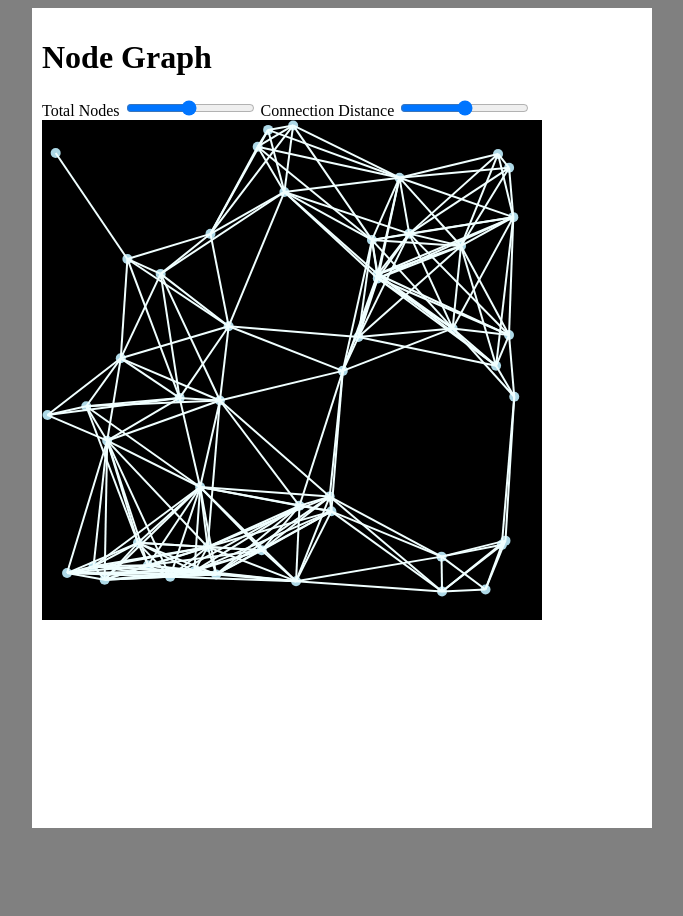
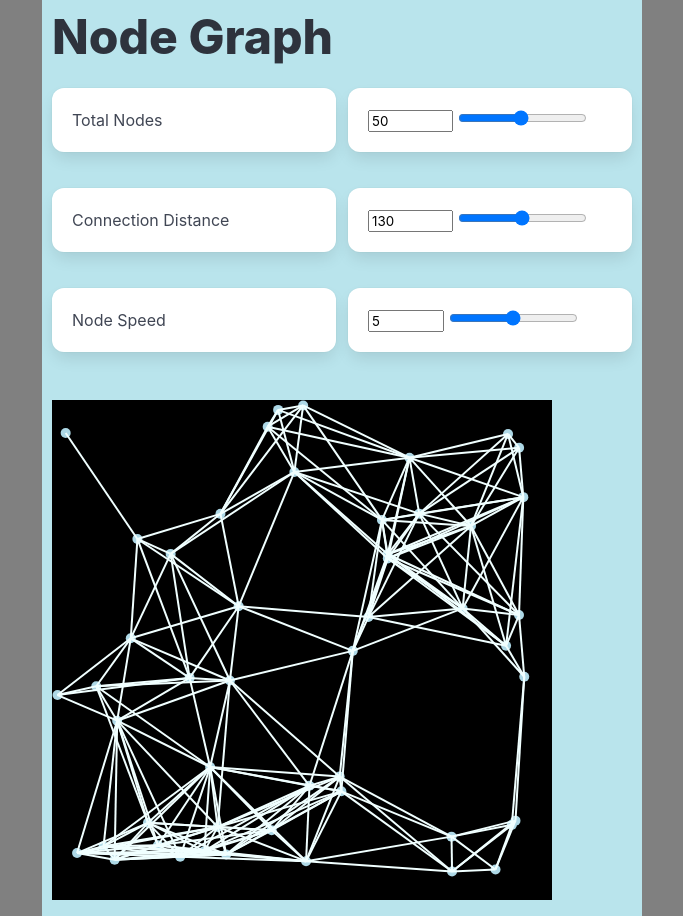
Before and after one commit to contic5/node-graph, a website built with Vite: page index.html in a window 1280 px wide. Shown: the whole page, without its empty margins (298-981 px from the left). Before the commit the page ends 836 px from the top, so only its background shows below. Built offline with nearby package versions, Linux system fonts and the light colour scheme.

Commit message:
Added Bulma and updated inputs

```diff
--- a/index.html
+++ b/index.html
@@ -4,23 +4,61 @@
     <meta charset="UTF-8" />
     <link rel="icon" type="image/svg+xml" href="/favicon.svg" />
     <meta name="viewport" content="width=device-width, initial-scale=1.0" />
+    <link
+  rel="stylesheet"
+  href="https://cdn.jsdelivr.net/npm/bulma@1.0.4/css/bulma.min.css"
+>
     <title>node-graph</title>
   </head>
   <body>
   <main>
-  <h1>Node Graph</h1>
+  <h1 class="title is-1">Node Graph</h1>
+  <div class="fixed-grid has-2-cols">
+  <div class="grid">
+  <div class="cell box">
   <label for="total_nodes">Total Nodes</label>
-  <input type="range" id="total_nodes" min="2" max="100" value="50">
+  </div>
+  <div class="cell box">
+  <input type="number" class="total_nodes" min="2" max="100" value="50">
+  <input type="range" class="total_nodes" min="2" max="100" value="50">
+  </div>
+
+  <div class="cell box">
   <label for="connection_distance">Connection Distance</label>
-  <input type="range" id="connection_distance" min="10" max="250">
+  </div>
+  <div class="cell box">
+  <input type="number" class="connection_distance" min="10" max="250" value="130">
+  <input type="range" class="connection_distance" min="10" max="250" value="130">
+  </div>
+
+  <div class="cell box">
+  <label for="node_speed">Node Speed</label>
+  </div>
+
+  <div class="cell box">
+  <input type="number" class="node_speed" min="0" max="10" value="5">
+  <input type="range" class="node_speed" min="0" max="10" value="5">
+  </div>
+
+  </div>
+  </div>
 
   <canvas id="my_canvas" width="500" height="500"></canvas>
   </main>
   <script type="module" src="/src/main.ts"></script>
   <script type="module">
   import {update_values} from "/src/main.ts";
-  document.getElementById("total_nodes").onchange=update_values;
-  document.getElementById("connection_distance").onchange=update_values;
+
+  let input_classes=["node_speed","total_nodes","connection_distance"];
+
+  for(let input_class of input_classes)
+  {
+    let class_elements=document.getElementsByClassName(input_class);
+    for(let class_element of class_elements)
+    {
+      class_element.onchange=(e)=>update_values(e);
+    }
+  }
 
   </script>
   </body>
--- a/src/main.ts
+++ b/src/main.ts
@@ -50,21 +50,26 @@ function setup()
   nodes=[];
   for(let i=0;i<total_nodes;i++)
   {
-    nodes.push(new Node(c));
+    nodes.push(new Node(c,node_speed));
   }
 }
-export function update_values()
+export function update_values(e:Event)
 {
-  let total_nodes_element=document.getElementById("total_nodes") as HTMLInputElement;
+
+  let total_nodes_element=document.getElementsByClassName("total_nodes")[0] as HTMLInputElement;
   total_nodes=parseInt(total_nodes_element.value);
 
-  let connection_distance_element=document.getElementById("connection_distance") as HTMLInputElement;
+  let connection_distance_element=document.getElementsByClassName("connection_distance")[0] as HTMLInputElement;
   connection_distance=parseInt(connection_distance_element.value);
+
+  let node_speed_element=document.getElementsByClassName("connection_distance")[0] as HTMLInputElement;
+  node_speed=parseInt(node_speed_element.value)/5;
   setup();
 }
 
 let total_nodes=50;
 let connection_distance=150;
+let node_speed=2;
 let nodes:Node[]=[];
 
 let c=document.getElementById("my_canvas") as HTMLCanvasElement;
--- a/src/node.ts
+++ b/src/node.ts
@@ -11,9 +11,11 @@ export class Node
     v_x:number;
     v_y:number;
 
-    constructor(c:HTMLCanvasElement)
+    constructor(c:HTMLCanvasElement,move_speed:number)
     {
        this.angle=Math.random()*2*Math.PI;
+       this.move_speed=move_speed;
+
        this.x=Math.floor(Math.random()*(c.width-this.radius));
        this.y=Math.floor(Math.random()*(c.width-this.radius));
        this.v_x=this.move_speed*Math.cos(this.angle);
--- a/src/style.css
+++ b/src/style.css
@@ -3,10 +3,11 @@ main
   margin:auto;
   max-width:600px;
   padding: 10px;
-  background-color:white;
+  background-color:rgb(185, 228, 236);
   min-height: 100vh;
 }
 body
 {
   background-color:gray;
 }
+.box:last-child { margin-bottom: 1.5rem; }
```
Also changed, not shown: 1 other file.
